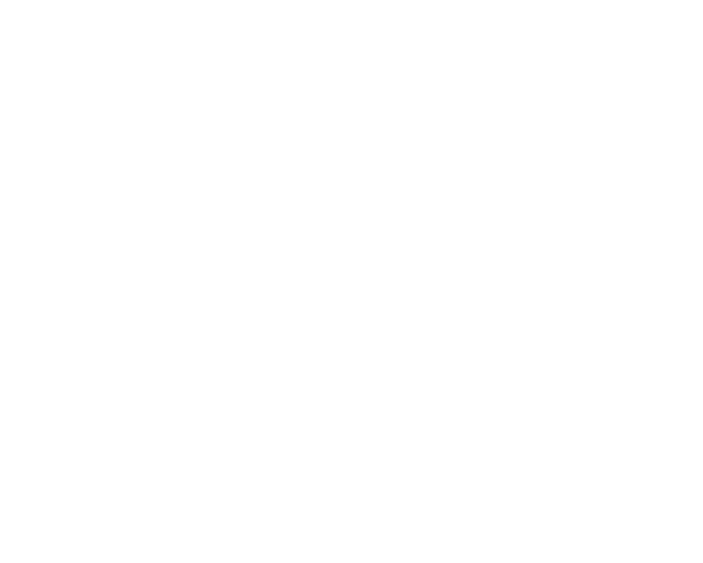
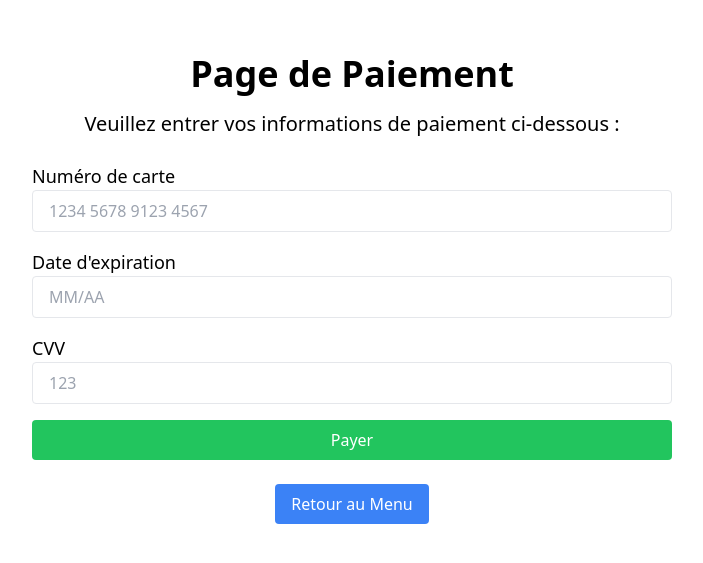
Before and after one commit to gregimbeau/android_app, a Nuxt app: page /Paiement in a window 1280 px wide. Before the commit this address had no page. Shown: the part 111-674 px from the top of the page, without its empty margins (288-991 px from the left). Built offline with nearby package versions, Linux system fonts and the light colour scheme.

Commit message:
checkpoint

```diff
--- a/capacitor.config.json
+++ b/capacitor.config.json
@@ -1,5 +1,6 @@
 {
   "appId": "com.abrege.caisse",
-  "appName": "caisse-test",
-  "webDir": "dist"
+  "appName": "Caisse Test",
+  "webDir": "dist",
+  "bundledWebRuntime": false
 }
--- /dev/null
+++ b/layouts/default.vue
@@ -0,0 +1,12 @@
+<!-- layouts/default.vue -->
+<template>
+  <div>
+    <NuxtPage />
+  </div>
+</template>
+
+<script setup>
+</script>
+
+<style scoped>
+</style>
--- a/package.json
+++ b/package.json
@@ -10,6 +10,7 @@
     "postinstall": "nuxt prepare"
   },
   "dependencies": {
+    "@capacitor/android": "^6.1.1",
     "@capacitor/cli": "^6.1.1",
     "@capacitor/core": "^6.1.1",
     "@radix-icons/vue": "^1.0.0",
--- /dev/null
+++ b/pages/Accueil.vue
@@ -0,0 +1,13 @@
+<template>
+  <div class="flex flex-col w-full h-screen items-center justify-center">
+    <h1 class="text-4xl font-bold">Bienvenue à notre projet de caisse</h1>
+    <p class="text-xl mt-4">Ce projet est conçu pour tester différentes fonctionnalités.</p>
+    <nuxt-link to="/menu" class="mt-6 px-4 py-2 bg-blue-500 text-white rounded">Aller au Menu</nuxt-link>
+  </div>
+</template>
+
+<script setup>
+</script>
+
+<style scoped>
+</style>
--- /dev/null
+++ b/pages/Menu.vue
@@ -0,0 +1,20 @@
+<template>
+  <div class="flex flex-col w-full h-screen items-center justify-center">
+    <h1 class="text-4xl font-bold">Menu</h1>
+    <p class="text-xl mt-4">Sélectionnez une option du menu ci-dessous :</p>
+    <ul class="mt-6 space-y-4">
+      <li>
+        <nuxt-link to="/accueil" class="block px-4 py-2 bg-green-500 text-white rounded">Accueil</nuxt-link>
+      </li>
+      <li>
+        <nuxt-link to="/paiement" class="block px-4 py-2 bg-green-500 text-white rounded">Page de Paiement</nuxt-link>
+      </li>
+    </ul>
+  </div>
+</template>
+
+<script setup>
+</script>
+
+<style scoped>
+</style>
--- /dev/null
+++ b/pages/Paiement.vue
@@ -0,0 +1,28 @@
+<template>
+  <div class="flex flex-col w-full h-screen items-center justify-center">
+    <h1 class="text-4xl font-bold">Page de Paiement</h1>
+    <p class="text-xl mt-4">Veuillez entrer vos informations de paiement ci-dessous :</p>
+    <form class="mt-6 space-y-4 w-1/2">
+      <div>
+        <label for="card-number" class="block text-lg">Numéro de carte</label>
+        <input type="text" id="card-number" class="w-full px-4 py-2 border rounded" placeholder="1234 5678 9123 4567"/>
+      </div>
+      <div>
+        <label for="expiry-date" class="block text-lg">Date d'expiration</label>
+        <input type="text" id="expiry-date" class="w-full px-4 py-2 border rounded" placeholder="MM/AA"/>
+      </div>
+      <div>
+        <label for="cvv" class="block text-lg">CVV</label>
+        <input type="text" id="cvv" class="w-full px-4 py-2 border rounded" placeholder="123"/>
+      </div>
+      <button type="submit" class="w-full px-4 py-2 bg-green-500 text-white rounded">Payer</button>
+    </form>
+    <nuxt-link to="/menu" class="mt-6 px-4 py-2 bg-blue-500 text-white rounded">Retour au Menu</nuxt-link>
+  </div>
+</template>
+
+<script setup>
+</script>
+
+<style scoped>
+</style>
--- a/pages/index.vue
+++ b/pages/index.vue
@@ -1,17 +1,32 @@
 <template>
-<div class="flex flex-col w-full h-screen items-center justify-center">
+  <div class="flex flex-col w-full h-screen items-center justify-center">
     <h1 class="text-3xl font-medium">Projet Test de la caisse</h1>
     <span>Idées</span>
     <ul>
+      <li>
+        <nuxt-link to="/accueil" class="text-blue-500 hover:underline">
+          Faire l'accueil
+        </nuxt-link>
+      </li>
+      <li>
+        <nuxt-link to="/menu" class="text-blue-500 hover:underline">
+          Faire la page de menu/écrans
+        </nuxt-link>
+      </li>
+      <li>
+        <nuxt-link to="/paiement" class="text-blue-500 hover:underline">
+          Faire la page de paiement
+        </nuxt-link>
+      </li>
+      <li>
+        Puis essayer des fonctionnalités de capacitor
+      </li>
+    </ul>
+  </div>
+</template>
 
-        <li>Faire l'accueil</li>
-        <li>Faire la page de menu/écrans</li>
-        <li>Faire la page de paiement</li>
-        <li>Puis essayer des fonctionnalités de capacitor</li>
-    </ul>
-</div>
+<script setup>
+</script>
 
-
-
-
-</template>
+<style scoped>
+</style>
```
Also changed, not shown: google-services.json (added, +29 -0 lines), 55 other files (tests, documents, lock files or other folders).
